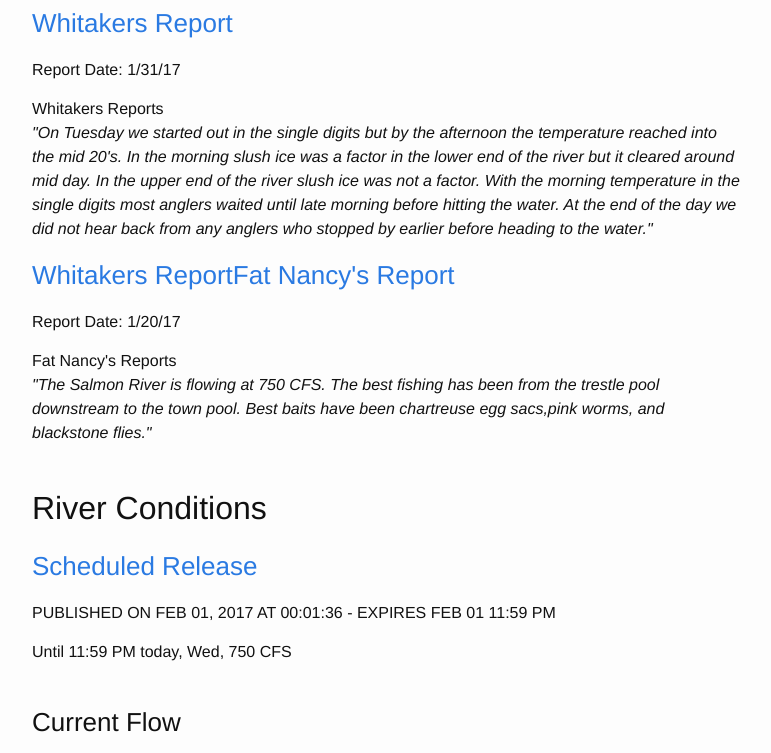
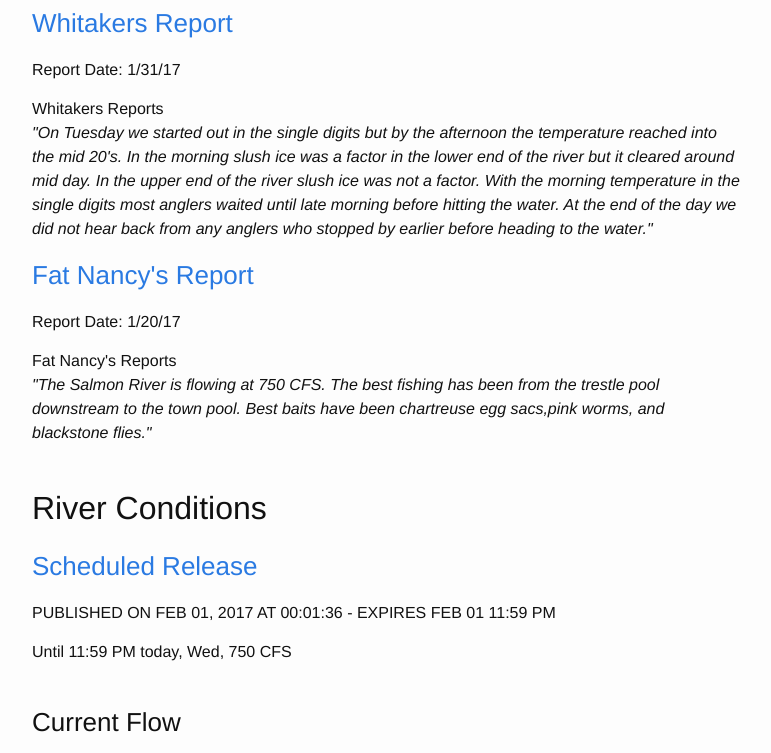
Before and after one commit to razorhollow/razorhollow.github.io, a Jekyll site: the page built from _posts/2017-01-31-River-Report.html, in a window 1280 px wide and 900 px high, scrolled down 1413 px, cut to the strip 0-753 px from the top of the window. Shown: the whole strip, without its empty margins (268-1039 px from the left). Built offline with Jekyll 4.4.1, drawn with Linux system fonts in a browser that asks for light colours.

Commit message:
fixed Fat Nancy's header

```diff
--- a/_posts/2017-01-31-River-Report.html
+++ b/_posts/2017-01-31-River-Report.html
@@ -22,7 +22,7 @@
 <h3><a href="https://whitakers.com/blogs/daily-report/daily-report-119">Whitakers Report</a></h3>
 <p>Report Date: 1/31/17</p>
 <p>Whitakers Reports<br> <em>"On Tuesday we started out in the single digits but by the afternoon the temperature reached into the mid 20's. In the morning slush ice was a factor in the lower end of the river but it cleared around mid day. In the upper end of the river slush ice was not a factor. With the morning temperature in the single digits most anglers waited until late morning before hitting the water. At the end of the day we did not hear back from any anglers who stopped by earlier before heading to the water."</em></p>
-<h3><a href="https://fatnancystackle.com/blogs/river-report/salmon-river-report-1-20-17">Whitakers ReportFat Nancy's Report</a></h3>
+<h3><a href="https://fatnancystackle.com/blogs/river-report/salmon-river-report-1-20-17">Fat Nancy's Report</a></h3>
 <p>Report Date: 1/20/17</p>
 <p>Fat Nancy's Reports<br> <em>"The Salmon River is flowing at 750 CFS. The best fishing has been from the trestle pool downstream to the town pool. Best baits have been chartreuse egg sacs,pink worms, and blackstone flies."</em></p>
 <br>
```
